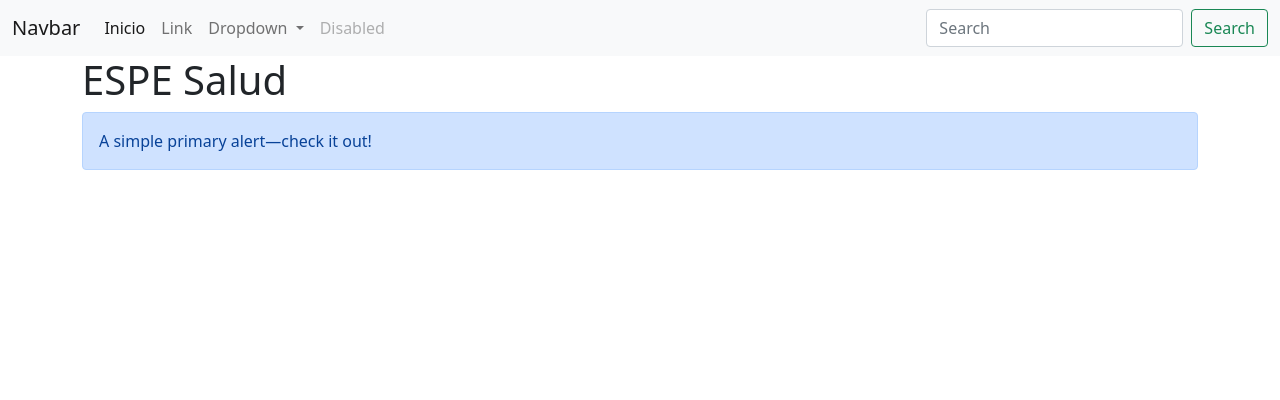
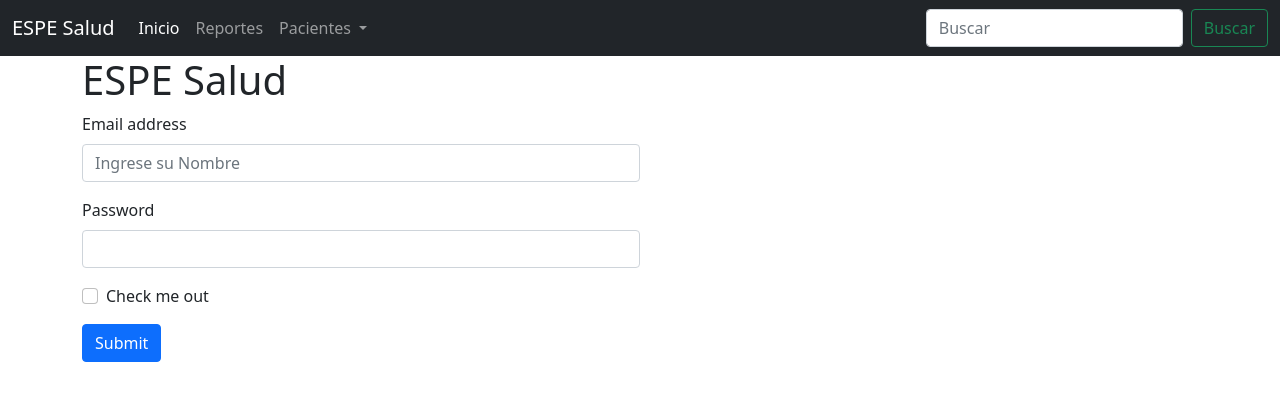
Before and after one commit to Denniss2C/proyecto-web-NRC-5227, a plain HTML site: page index.html in a window 1280 px wide. Drawn offline with Linux system fonts and the light colour scheme.

Commit message:
Update index.html

```diff
--- a/index.html
+++ b/index.html
@@ -13,9 +13,10 @@
 </head>
 <body>
     <!-- Menú de navegación -->
-    <nav class="navbar navbar-expand-lg navbar-light bg-light">
+    <header>
+      <nav class="navbar navbar-expand-lg navbar-dark bg-dark">
         <div class="container-fluid">
-          <a class="navbar-brand" href="#">Navbar</a>
+          <a class="navbar-brand" href="#">ESPE Salud</a>
           <button class="navbar-toggler" type="button" data-bs-toggle="collapse" data-bs-target="#navbarSupportedContent" aria-controls="navbarSupportedContent" aria-expanded="false" aria-label="Toggle navigation">
             <span class="navbar-toggler-icon"></span>
           </button>
@@ -25,41 +26,51 @@
                 <a class="nav-link active" aria-current="page" href="#">Inicio</a>
               </li>
               <li class="nav-item">
-                <a class="nav-link" href="#">Link</a>
+                <a class="nav-link" href="#">Reportes</a>
               </li>
               <li class="nav-item dropdown">
                 <a class="nav-link dropdown-toggle" href="#" id="navbarDropdown" role="button" data-bs-toggle="dropdown" aria-expanded="false">
-                  Dropdown
+                  Pacientes
                 </a>
                 <ul class="dropdown-menu" aria-labelledby="navbarDropdown">
-                  <li><a class="dropdown-item" href="#">Pacientes</a></li>
-                  <li><a class="dropdown-item" href="#">Reportes</a></li>
+                  <li><a class="dropdown-item" href="#">Registrar Nuevo</a></li>
+                  <li><a class="dropdown-item" href="#">Listado</a></li>
                   <li><hr class="dropdown-divider"></li>
-                  <li><a class="dropdown-item" href="#">Something else here</a></li>
+                  <li><a class="dropdown-item" href="#">Signos Vitales</a></li>
+                  <li><a class="dropdown-item" href="#">Dolencias</a></li>
                 </ul>
-              </li>
-              <li class="nav-item">
-                <a class="nav-link disabled" href="#" tabindex="-1" aria-disabled="true">Disabled</a>
               </li>
             </ul>
             <form class="d-flex">
-              <input class="form-control me-2" type="search" placeholder="Search" aria-label="Search">
-              <button class="btn btn-outline-success" type="submit">Search</button>
+              <input class="form-control me-2" type="search" placeholder="Buscar" aria-label="Buscar">
+              <button class="btn btn-outline-success" type="submit">Buscar</button>
             </form>
           </div>
         </div>
-    </nav>
+      </nav>
+    </header>
+
     <!-- Fin del nenú de navegación -->
 
     <!-- Contenido principal -->
     <div class="container">
-        <header>
-            <h1>ESPE Salud</h1>
-        </header>
-        <div>
-            <div class="alert alert-primary" role="alert">
-                A simple primary alert—check it out!
-            </div>
+
+        <h1>ESPE Salud</h1>
+        <form class="col-6">
+          <div class="mb-3">
+            <label for="exampleInputEmail1" class="form-label">Email address</label>
+            <input type="email" placeholder="Ingrese su Nombre" class="form-control" id="exampleInputEmail1" aria-describedby="emailHelp">
+           </div>
+          <div class="mb-3">
+            <label for="exampleInputPassword1" class="form-label">Password</label>
+            <input type="password" class="form-control" id="exampleInputPassword1">
+          </div>
+          <div class="mb-3 form-check">
+            <input type="checkbox" class="form-check-input" id="exampleCheck1">
+            <label class="form-check-label" for="exampleCheck1">Check me out</label>
+          </div>
+          <button type="submit" class="btn btn-primary">Submit</button>
+        </form>
         </div>
     </div>
     <!-- Fin del contenido principal -->
```
